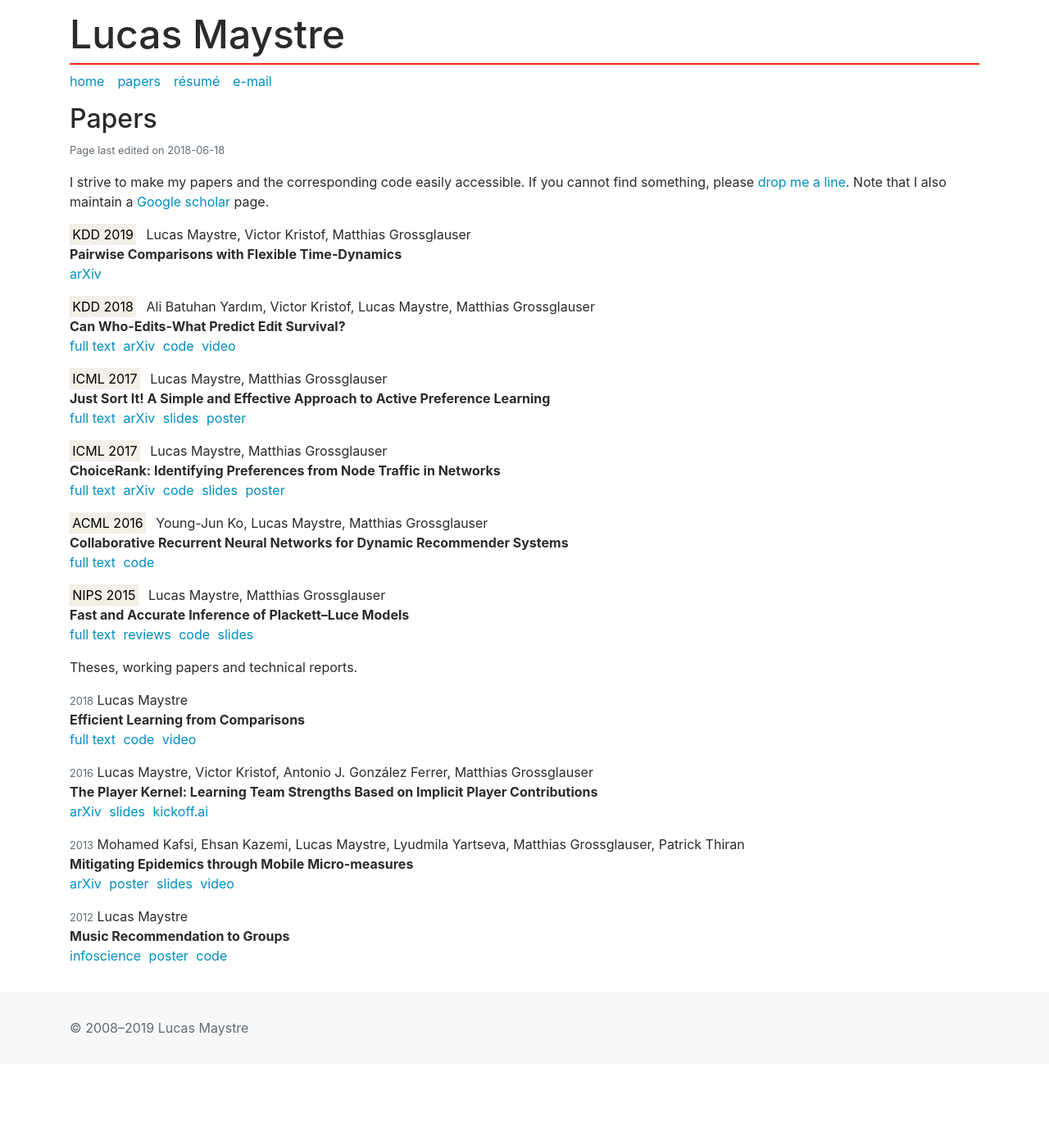
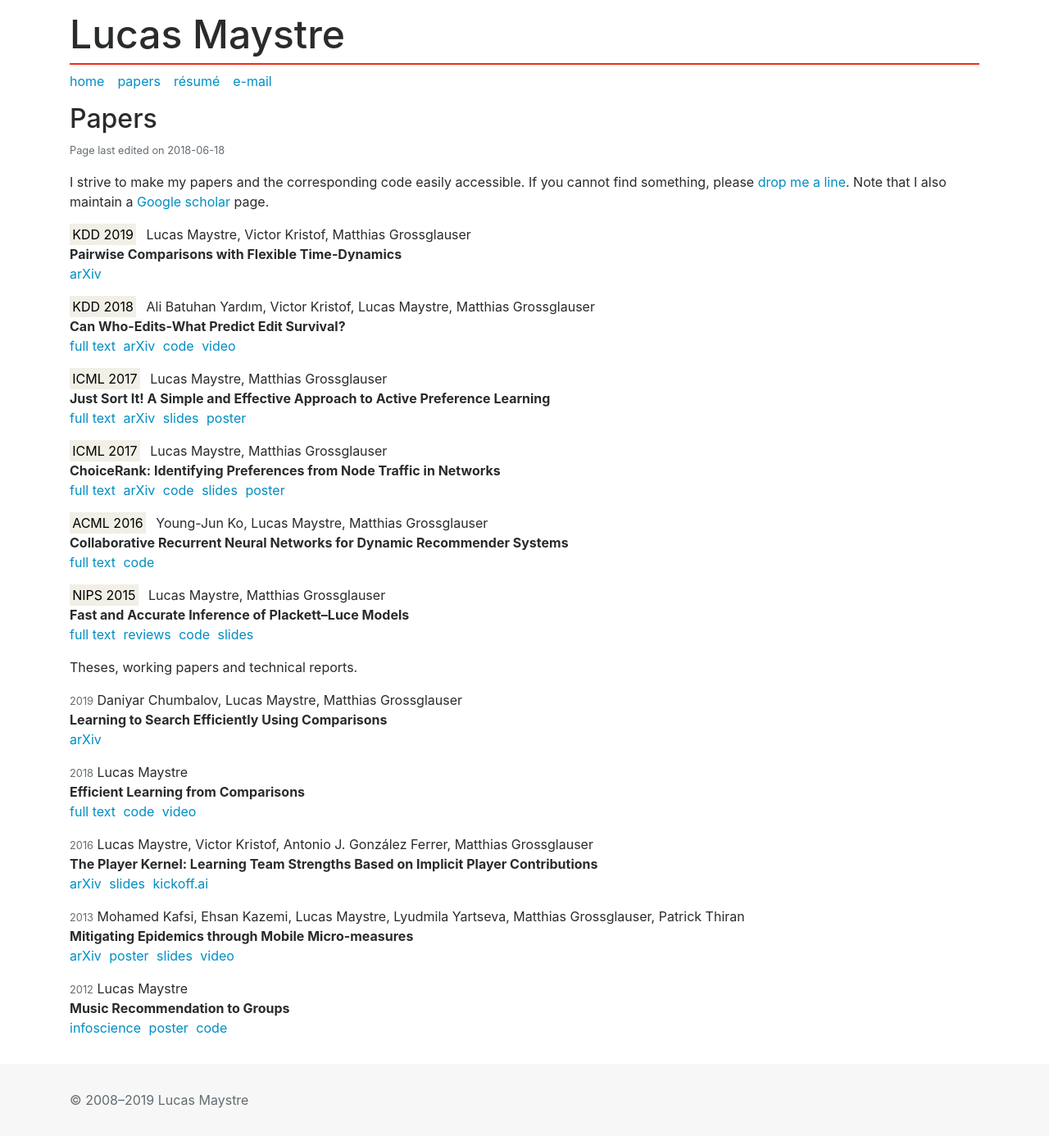
Before and after one commit to lucasmaystre/lum-web, a Jekyll site: the page built from papers.md, in a window 1280 px wide. Shown: the whole page at 82% size. Built offline with Jekyll 4.4.1, drawn with Linux system fonts in a browser that asks for light colours; before the commit the page ends 1298 px from its top, so only the background shows below that.

Commit message:
Add Daniyar's pre-print on learn2search.

```diff
--- a/_data/papers.yml
+++ b/_data/papers.yml
@@ -1,3 +1,10 @@
+chumbalov2019learning:
+  year: 2019
+  title: Learning to Search Efficiently Using Comparisons
+  authors: Daniyar Chumbalov, Lucas Maystre, Matthias Grossglauser
+  links:
+    arXiv: https://arxiv.org/abs/1905.05049
+
 maystre2019pairwise:
   venue: KDD 2019
   title: "Pairwise Comparisons with Flexible Time-Dynamics"
--- a/papers.md
+++ b/papers.md
@@ -18,6 +18,7 @@ cannot find something, please [drop me a line][1]. Note that I also maintain a
 
 Theses, working papers and technical reports.
 
+{% include paper.html key="chumbalov2019learning" %}
 {% include paper.html key="maystre2018efficient" %}
 {% include paper.html key="maystre2016player" %}
 {% include paper.html key="kafsi2013mitigating" %}
```
